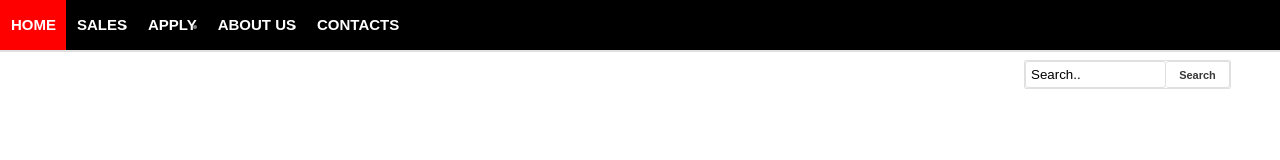
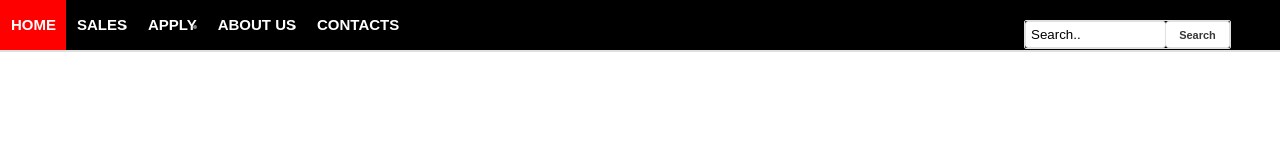
Before and after one commit to Oks23/web_dev, a plain HTML site: page lesson1_test/index.html in a window 1280 px wide. Drawn offline with Linux system fonts and the light colour scheme.

Commit message:
second commit

```diff
--- a/lesson1_test/style.css
+++ b/lesson1_test/style.css
@@ -96,7 +96,7 @@ nav ul li.selected a {
 #search1 {
     float: right;
     position: absolute;
-    margin-top: 10px;
+    margin-top: -30px;
     margin-left: 80%;
     text-align: right;
 }
```
